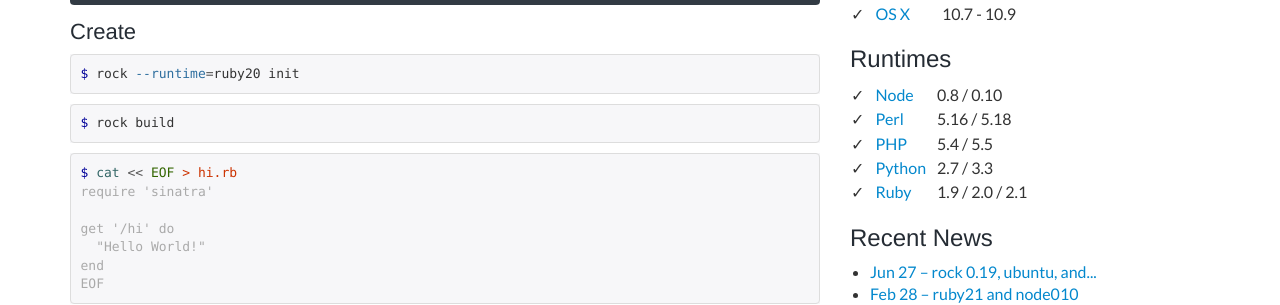
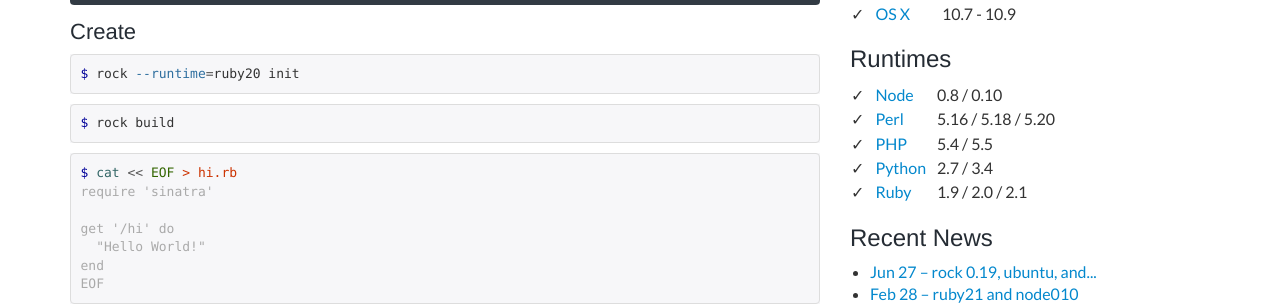
Before and after one commit to silas/rock, a Jekyll site: the page built from index.html, in a window 1280 px wide. Shown: the part 251-556 px from the top of the page. Built offline with Jekyll 4.4.1, drawn with Linux system fonts in a browser that asks for light colours; Markdown is read by kramdown in place of the engine named in the settings; the list of posts is cut into pages by our own code.

Commit message:
Update supported runtimes

```diff
--- a/index.html
+++ b/index.html
@@ -51,9 +51,9 @@
 
     <table class="supported">
       <tr><td>✓</td><td><a href="/docs/node/">Node</a></td><td>0.8 / 0.10</td></tr>
-      <tr><td>✓</td><td><a href="/docs/perl/">Perl</a></td><td>5.16 / 5.18</td></tr>
+      <tr><td>✓</td><td><a href="/docs/perl/">Perl</a></td><td>5.16 / 5.18 / 5.20</td></tr>
       <tr><td>✓</td><td><a href="/docs/php/">PHP</a></td><td>5.4 / 5.5</td></tr>
-      <tr><td>✓</td><td><a href="/docs/python/">Python</a></td><td>2.7 / 3.3</td></tr>
+      <tr><td>✓</td><td><a href="/docs/python/">Python</a></td><td>2.7 / 3.4</td></tr>
       <tr><td>✓</td><td><a href="/docs/ruby/">Ruby</a></td><td>1.9 / 2.0 / 2.1</td></tr>
     </table>
 
```
Also changed, not shown: docs/perl/index.md (+2 -1 lines), docs/php/index.md (+1 -1 lines), docs/python/index.md (+1 -1 lines).
